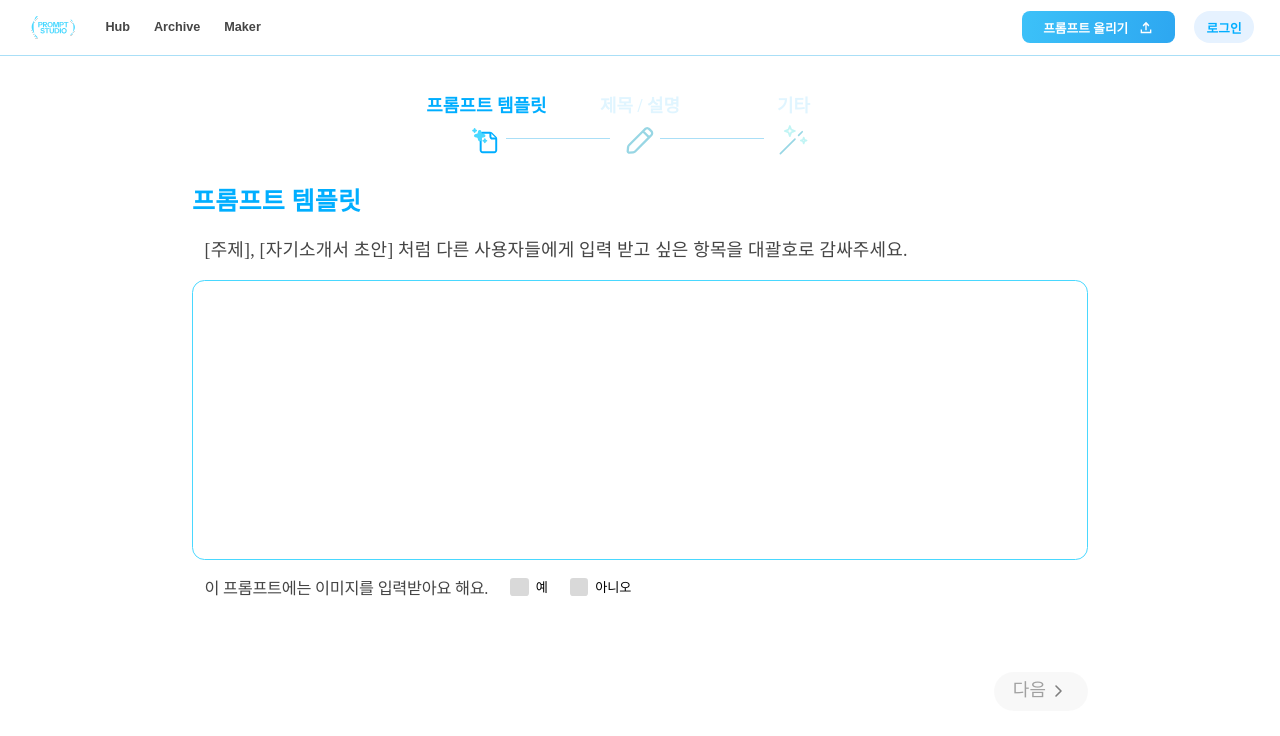
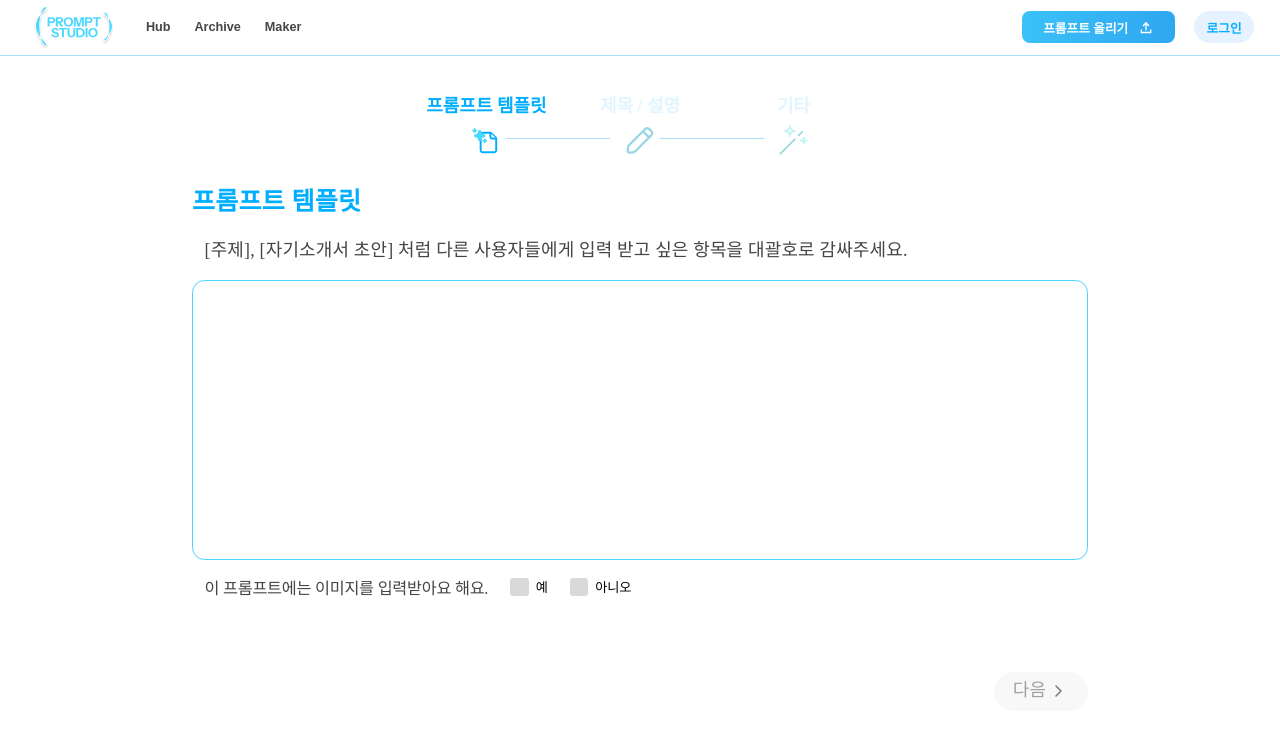
Before and after one commit to PromptStudio-Dev/PromptStudio_FE, a React (Vite) app: page /upload in a window 1280 px wide. Shown: the top 736 px of the page. Built offline with nearby package versions, Linux system fonts and the light colour scheme; no server answers; a web font is replaced by a local one.

Commit message:
수치 조정

```diff
--- a/src/components/Header/Header.jsx
+++ b/src/components/Header/Header.jsx
@@ -76,8 +76,8 @@ const LeftGroup = styled.div`
 `;
 
 const Logo = styled.img`
-  height: 2rem;
-  width: calc(2rem * (5.8125 / 2.6875));
+  height: 3.5rem;
+  width: calc(3.5rem * (5.8125 / 2.6875));
   cursor: pointer;
 `;
 
--- a/src/pages/UploadPage/TitleInputPage.jsx
+++ b/src/pages/UploadPage/TitleInputPage.jsx
@@ -162,7 +162,7 @@ const CategoryList = styled.div`
 
   /* 이 페이지에서만 CategoryTag의 font-size를 1.625rem으로 설정 */
   & > * {
-    font-size: 1.625rem;
+    font-size: 1.3rem;
     font-style: normal;
     font-weight: 600;
     padding: 0.42rem 1rem;
@@ -210,7 +210,7 @@ const ScopeItemText = styled.span`
   color: ${({ $isSelected }) => ($isSelected ? "#00AEFF" : "#A9A9A9")};
   text-align: center;
   font-family: inherit;
-  font-size: 1.4375rem;
+  font-size: 1.3rem;
   font-style: normal;
   font-weight: 500;
   transition: color 0.2s ease;
@@ -230,6 +230,7 @@ const TitleText = styled.span`
 const TitleSection = styled.div`
   width: 100%;
   display: flex;
+  margin-bottom: 1rem;
   flex-direction: column;
 `;
 
@@ -255,7 +256,7 @@ const TitleInput = styled.input`
   border-radius: 1rem;
   border: 0.125rem solid var(--Light-blue, #49d8ff);
   padding: 1rem 2.25rem;
-  font-size: 1.625rem;
+  font-size: 1.3rem;
   font-style: normal;
   font-weight: 400;
   line-height: normal;
```
